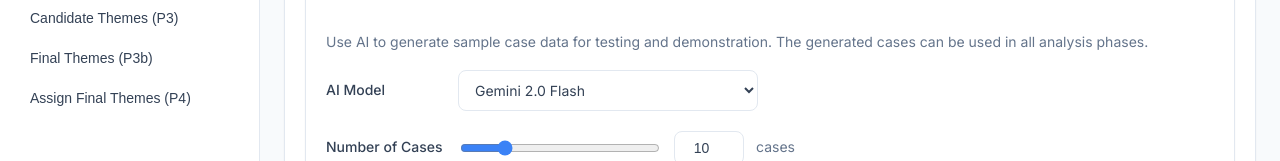
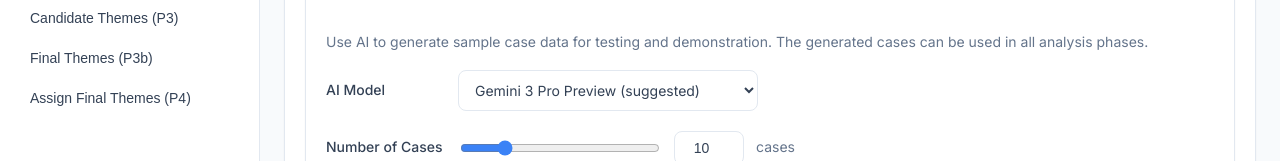
Before and after one commit to vojtechpour/typical_crimes_jurix, a React (Vite) app in the folder apps/web/: page / in a window 1280 px wide. Both pictures are taken after a click on the tab "Create Mockup Data". Shown: the part 226-387 px from the top of the page. Built offline with nearby package versions, Linux system fonts and the light colour scheme; the HTML template or start-up script is replaced by a standard one.

Commit message:
feat: show longer wait time warning for slower AI models
- Add warning message for Pro/Sonnet/Opus models that may take 1-3 minutes
- Update Claude model options to current versions (remove deprecated 3.5)
- Set default model to gemini-3-pro-preview

```diff
--- a/apps/web/src/components/MockupDataGenerator.tsx
+++ b/apps/web/src/components/MockupDataGenerator.tsx
@@ -19,8 +19,14 @@ type GeneratedCase = {
 
 type GenerationStatus = "idle" | "generating" | "success" | "error";
 
+// Helper to detect if a model is slower (non-flash/non-lite)
+const isSlowModel = (modelId: string): boolean => {
+  const slowPatterns = ["pro", "sonnet", "opus", "gpt-5-2025"];
+  return slowPatterns.some((p) => modelId.toLowerCase().includes(p));
+};
+
 const MockupDataGenerator: React.FC = () => {
-  const [model, setModel] = useState<string>("gemini-2.0-flash");
+  const [model, setModel] = useState<string>("gemini-3-pro-preview");
   const [caseCount, setCaseCount] = useState<number>(10);
   const [prompt, setPrompt] = useState<string>("");
   const [filename, setFilename] = useState<string>("");
@@ -146,11 +152,11 @@ const MockupDataGenerator: React.FC = () => {
                 <option value="claude-sonnet-4-5-20250929">
                   Claude Sonnet 4.5
                 </option>
-                <option value="claude-3-5-sonnet-20241022">
-                  Claude 3.5 Sonnet
+                <option value="claude-haiku-4-5-20251015">
+                  Claude Haiku 4.5
                 </option>
-                <option value="claude-3-5-haiku-20241022">
-                  Claude 3.5 Haiku
+                <option value="claude-sonnet-4-20250514">
+                  Claude Sonnet 4
                 </option>
                 <option value="gpt-5-2025-08-07">gpt-5-2025-08-07</option>
                 <option value="gpt-5-mini-2025-08-07">
@@ -303,8 +309,16 @@ const MockupDataGenerator: React.FC = () => {
                 />
               </div>
               <p className="muted" style={{ marginTop: 12, fontSize: 13 }}>
-                This may take a moment depending on the number of cases and AI
-                model selected.
+                {isSlowModel(model) ? (
+                  <>
+                    <strong>Note:</strong> You're using a high-quality model which may take{" "}
+                    <strong>1-3 minutes</strong> to generate {caseCount} cases. Please be patient.
+                  </>
+                ) : (
+                  <>
+                    This may take a moment depending on the number of cases.
+                  </>
+                )}
               </p>
             </div>
           </div>
```
